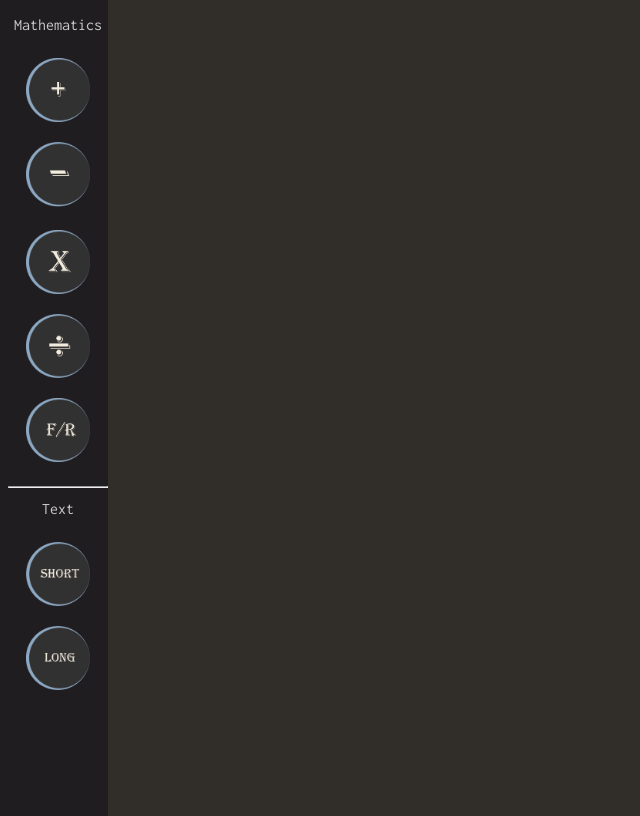
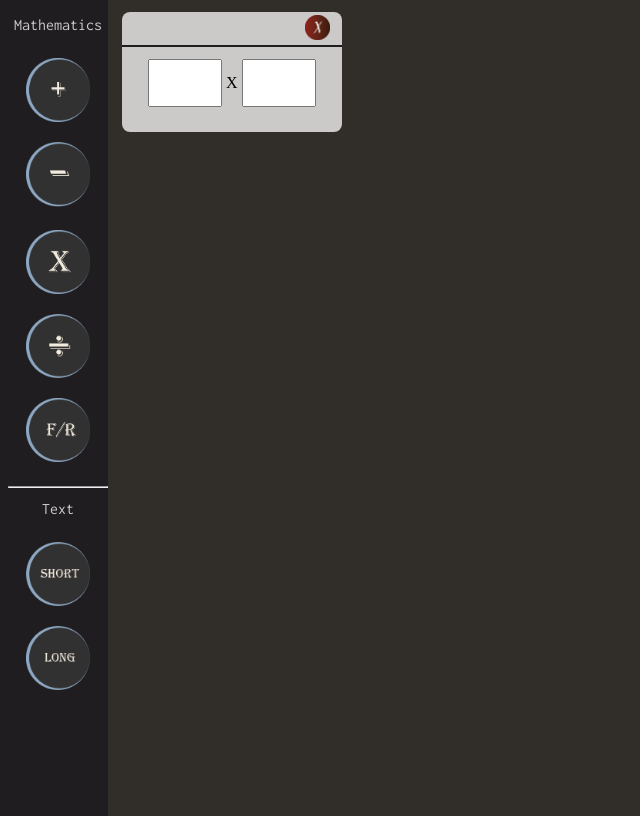
Before and after one commit to gonzalesgustavo/test-builder, an Angular app: page / in a window 1280 px wide. Shown: the whole page, without its empty margins (0-640 px from the left). Built offline with nearby package versions, Linux system fonts and the light colour scheme.

Commit message:
Added assembler component and setup the test  Widget component.

```diff
--- a/src/app/app.module.ts
+++ b/src/app/app.module.ts
@@ -4,9 +4,11 @@ import { NgModule } from "@angular/core";
 import { AppComponent } from "./app.component";
 import { BuilderComponent } from "./builder/builder.component";
 import { MenuComponent } from "./controlboard/menu.component";
+import { AssemblerComponent } from './builder/assembler/assembler.component';
+import { TestWidgetComponent } from './builder/assembler/test-widget/test-widget.component';
 
 @NgModule({
-  declarations: [AppComponent, BuilderComponent, MenuComponent],
+  declarations: [AppComponent, BuilderComponent, MenuComponent, AssemblerComponent, TestWidgetComponent],
   imports: [BrowserModule],
   providers: [],
   bootstrap: [AppComponent]
--- /dev/null
+++ b/src/app/builder/assembler/assembler.component.html
@@ -0,0 +1,3 @@
+<div class="Assembler">
+<app-test-widget></app-test-widget>
+</div>
--- /dev/null
+++ b/src/app/builder/assembler/assembler.component.scss
@@ -0,0 +1,8 @@
+.Assembler {
+  width: 95%;
+  height: 95%;
+  margin: 0 auto;
+  margin-top: 12px;
+  padding: 20x;
+  overflow: auto;
+}
--- /dev/null
+++ b/src/app/builder/assembler/assembler.component.ts
@@ -0,0 +1,26 @@
+import { Component, OnInit, OnDestroy } from "@angular/core";
+import { Subscription } from "rxjs";
+import { WarehouseService } from "src/app/warehouse.service";
+
+@Component({
+  selector: "app-assembler",
+  templateUrl: "./assembler.component.html",
+  styleUrls: ["./assembler.component.scss"]
+})
+export class AssemblerComponent implements OnInit, OnDestroy {
+  private sub: Subscription;
+  public commands: string[];
+
+  constructor(private warehouseService: WarehouseService) {}
+
+  ngOnInit() {
+    this.sub = this.warehouseService.getCommands().subscribe(sentcommands => {
+      this.commands = sentcommands;
+    });
+  }
+  ngOnDestroy() {
+    if (this.sub) {
+      this.sub.unsubscribe();
+    }
+  }
+}
--- /dev/null
+++ b/src/app/builder/assembler/test-widget/test-widget.component.html
@@ -0,0 +1,10 @@
+<div class="wrapper">
+    <div class="menu">
+        <img src="assets/icons/CloseIcon.png" alt="close icon, X mark">
+    </div>
+    <div class="problem-form">
+    <input type="text">
+    X
+    <input type="text">
+    </div>
+</div>
--- /dev/null
+++ b/src/app/builder/assembler/test-widget/test-widget.component.scss
@@ -0,0 +1,26 @@
+.wrapper {
+  width: 220px;
+  height: 120px;
+  background: var(--color-tint);
+  border-radius: 0.5rem;
+}
+.menu {
+  height: 30px;
+  padding-top: 3px;
+  border-bottom: 2px solid var(--color-secondary);
+  text-align: right;
+  img {
+    padding-right: 12px;
+    width: 25px;
+    height: 25px;
+  }
+}
+
+.problem-form {
+  text-align: center;
+  padding-top: 12px;
+  input {
+    height: 44px;
+    width: 70px;
+  }
+}
--- /dev/null
+++ b/src/app/builder/assembler/test-widget/test-widget.component.ts
@@ -0,0 +1,15 @@
+import { Component, OnInit } from '@angular/core';
+
+@Component({
+  selector: 'app-test-widget',
+  templateUrl: './test-widget.component.html',
+  styleUrls: ['./test-widget.component.scss']
+})
+export class TestWidgetComponent implements OnInit {
+
+  constructor() { }
+
+  ngOnInit() {
+  }
+
+}
--- a/src/app/builder/builder.component.html
+++ b/src/app/builder/builder.component.html
@@ -1,6 +1,6 @@
 <div class="Builder">
     <app-menu ></app-menu>
-    <p *ngFor="let com of commands">
-        {{ com }}
-    </p>
+    <div class="factory">
+        <app-assembler></app-assembler>
+    </div>
 </div>
--- a/src/app/builder/builder.component.ts
+++ b/src/app/builder/builder.component.ts
@@ -1,6 +1,4 @@
-import { WarehouseService } from "./../warehouse.service";
 import { Component, OnInit } from "@angular/core";
-import { Subscription } from "rxjs";
 
 @Component({
   selector: "app-builder",
@@ -8,20 +6,7 @@ import { Subscription } from "rxjs";
   styleUrls: ["./builder.component.scss"]
 })
 export class BuilderComponent implements OnInit {
-  private sub: Subscription;
-  public commands: string[];
+  constructor() {}
 
-  constructor(private warehouseService: WarehouseService) {}
-
-  ngOnInit() {
-    this.sub = this.warehouseService.getCommands().subscribe(sentcommands => {
-      this.commands = sentcommands;
-    });
-  }
-
-  ngOnDestroy() {
-    if (this.sub) {
-      this.sub.unsubscribe();
-    }
-  }
+  ngOnInit() {}
 }
```
Also changed, not shown: src/assets/icons/CloseIcon.png (added).
